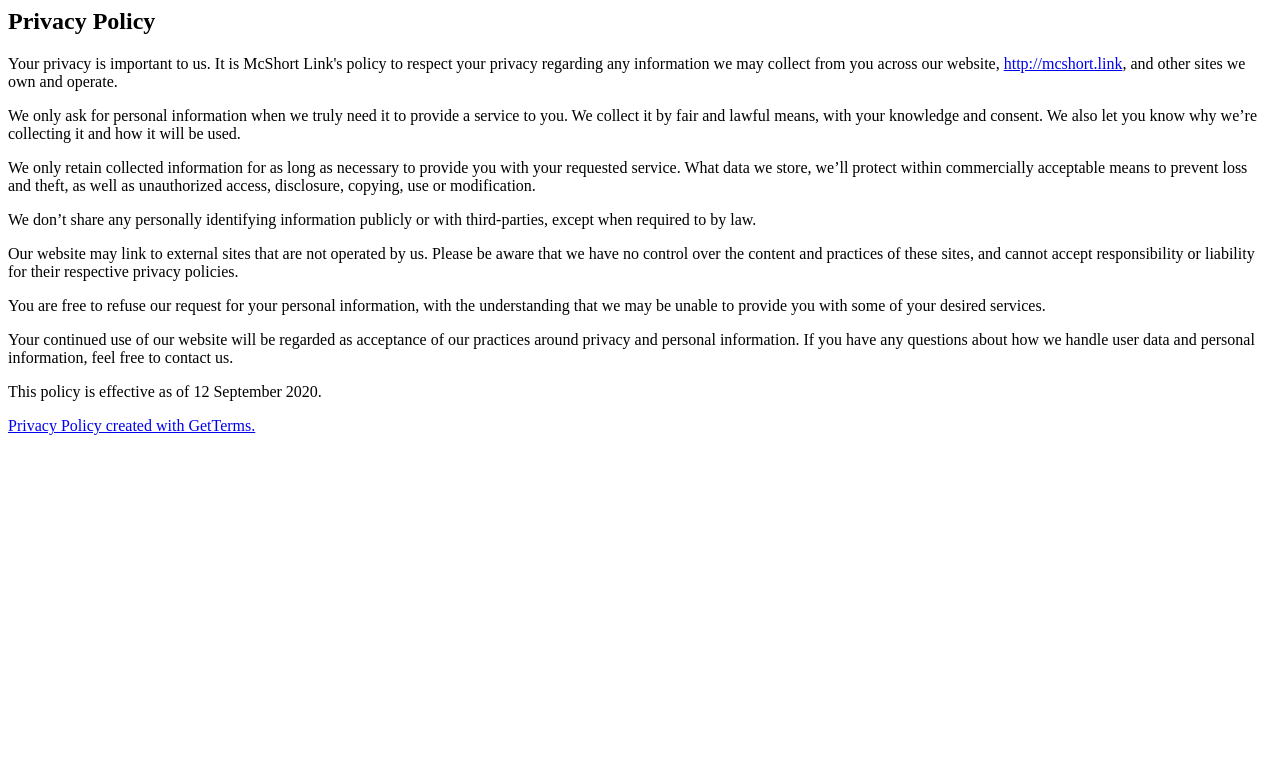
After one commit to macostea/mcshort.link, a Flask app: page /static/privacy-policy.html in a window 1280 px wide. The commit adds this page. Shown: the top 783 px of the page. Run offline with Flask 2, Linux system fonts and the light colour scheme.

Commit message:
Added privacy policy

```diff
--- /dev/null
+++ b/mcshort/static/privacy-policy.html
@@ -0,0 +1,18 @@
+<html>
+<head>
+    <meta charset="UTF-8">
+    <title>Shorty McShort Link - Privacy Policy</title>
+</head>
+<body>
+<h2>Privacy Policy</h2>
+<p>Your privacy is important to us. It is McShort Link's policy to respect your privacy regarding any information we may collect from you across our website, <a href="http://mcshort.link">http://mcshort.link</a>, and other sites we own and operate.</p>
+<p>We only ask for personal information when we truly need it to provide a service to you. We collect it by fair and lawful means, with your knowledge and consent. We also let you know why we’re collecting it and how it will be used.</p>
+<p>We only retain collected information for as long as necessary to provide you with your requested service. What data we store, we’ll protect within commercially acceptable means to prevent loss and theft, as well as unauthorized access, disclosure, copying, use or modification.</p>
+<p>We don’t share any personally identifying information publicly or with third-parties, except when required to by law.</p>
+<p>Our website may link to external sites that are not operated by us. Please be aware that we have no control over the content and practices of these sites, and cannot accept responsibility or liability for their respective privacy policies.</p>
+<p>You are free to refuse our request for your personal information, with the understanding that we may be unable to provide you with some of your desired services.</p>
+<p>Your continued use of our website will be regarded as acceptance of our practices around privacy and personal information. If you have any questions about how we handle user data and personal information, feel free to contact us.</p>
+<p>This policy is effective as of 12 September 2020.</p>
+<p><a href="https://getterms.io" title="Generate a free privacy policy">Privacy Policy created with GetTerms.</a></p>
+</body>
+</html>
--- a/mcshort/templates/index.html
+++ b/mcshort/templates/index.html
@@ -61,6 +61,7 @@
     <div class="footer-container">
         <p>This here is an Open Source Project</p>
         <p><a href="https://github.com/macostea/mcshort.link"><i class="fab fa-github"></i></a></p>
+        <p><a href="{{ url_for('static', filename='privacy-policy.html') }}">Privacy Policy</a></p>
     </div>
 </footer>
 
```
